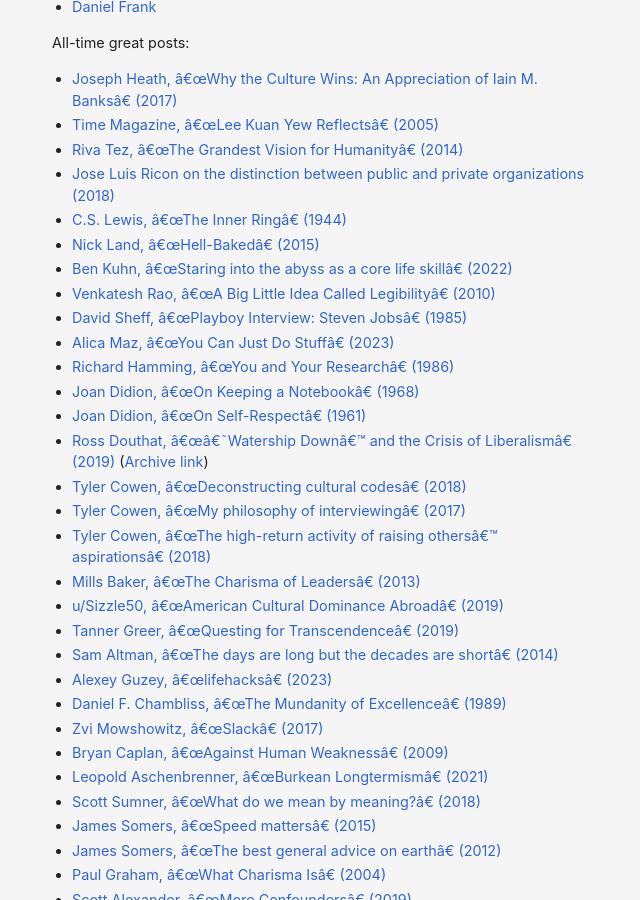
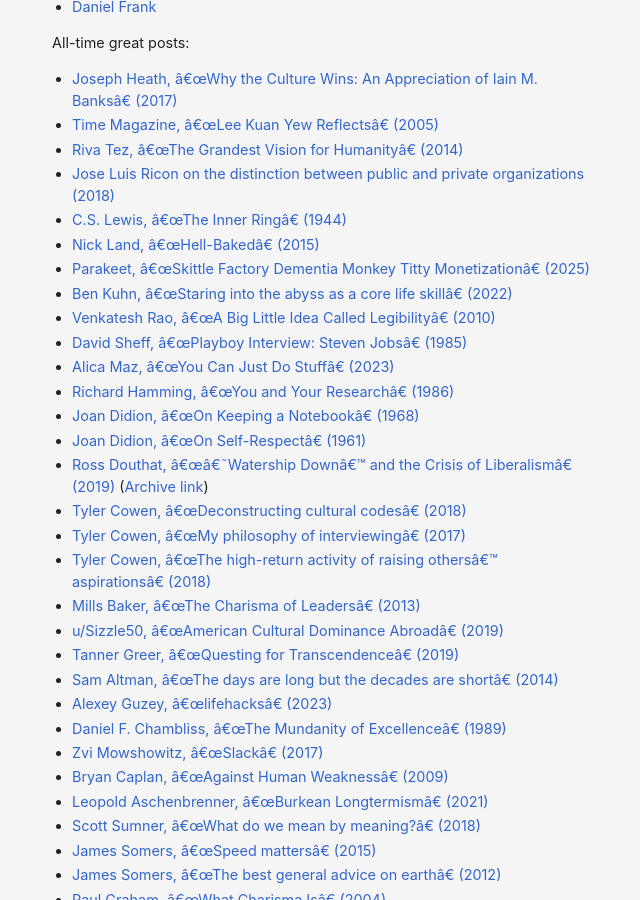
Before and after one commit to danschlz/danschulz.github.io, a Jekyll site: the page built from blogs.md, in a window 1280 px wide and 900 px high, scrolled down 953 px. Shown: the whole window, without its empty margins (308-948 px from the left). Built offline with Jekyll 4.4.1, drawn with Linux system fonts in a browser that asks for light colours.

Commit message:
Update blogs.md

```diff
--- a/blogs.md
+++ b/blogs.md
@@ -49,6 +49,7 @@ All-time great posts:
 - [Jose Luis Ricon on the distinction between public and private organizations (2018)](https://nintil.com/the-crumbling-public-private-distinction)
 - [C.S. Lewis, "The Inner Ring" (1944)](https://www.lewissociety.org/innerring/)
 - [Nick Land, "Hell-Baked" (2015)](https://archive.ph/NdGZ4)
+- [Parakeet, "Skittle Factory Dementia Monkey Titty Monetization" (2025)](https://parakeet.substack.com/p/skittle-factory-dementia-monkey-titty)
 - [Ben Kuhn, "Staring into the abyss as a core life skill" (2022)](https://www.benkuhn.net/abyss/)
 - [Venkatesh Rao, "A Big Little Idea Called Legibility" (2010)](https://www.ribbonfarm.com/2010/07/26/a-big-little-idea-called-legibility/)
 - [David Sheff, "Playboy Interview: Steven Jobs" (1985)](https://allaboutstevejobs.com/verbatim/interviews/playboy_1985)
```
